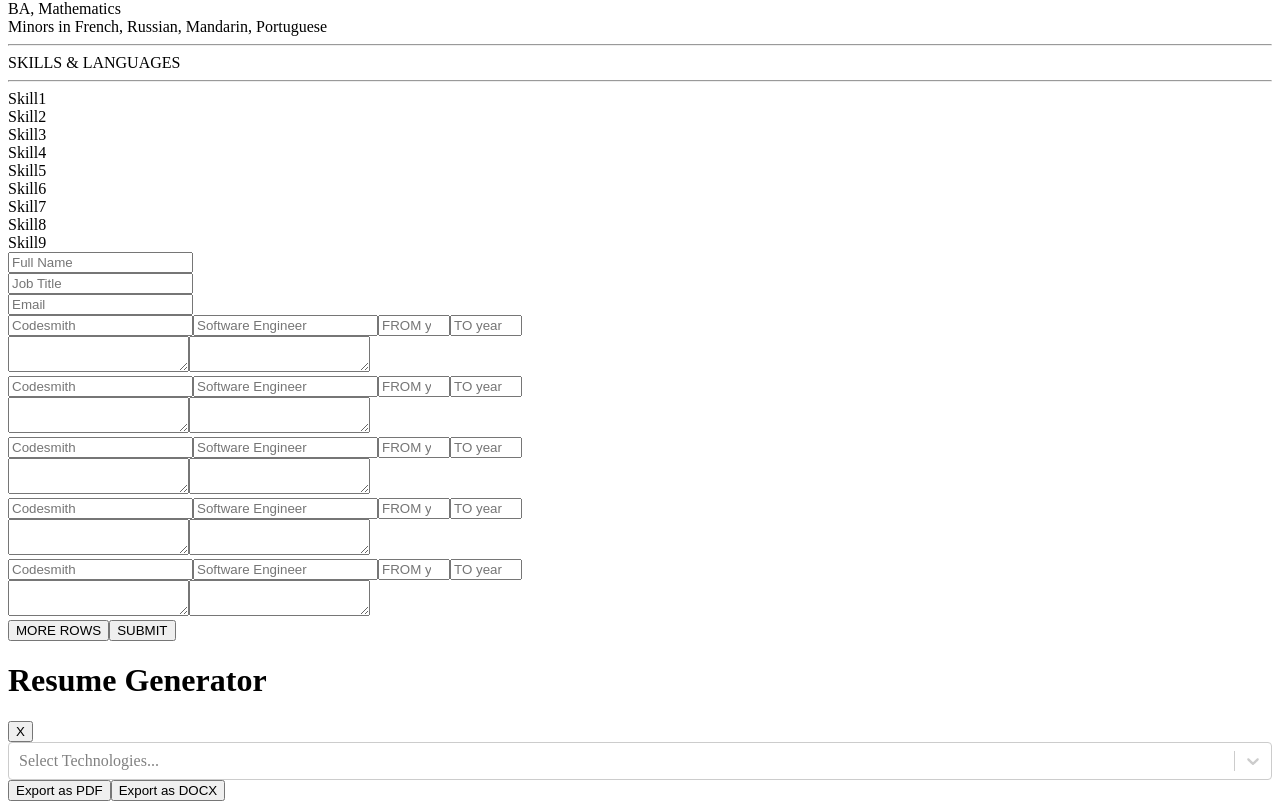
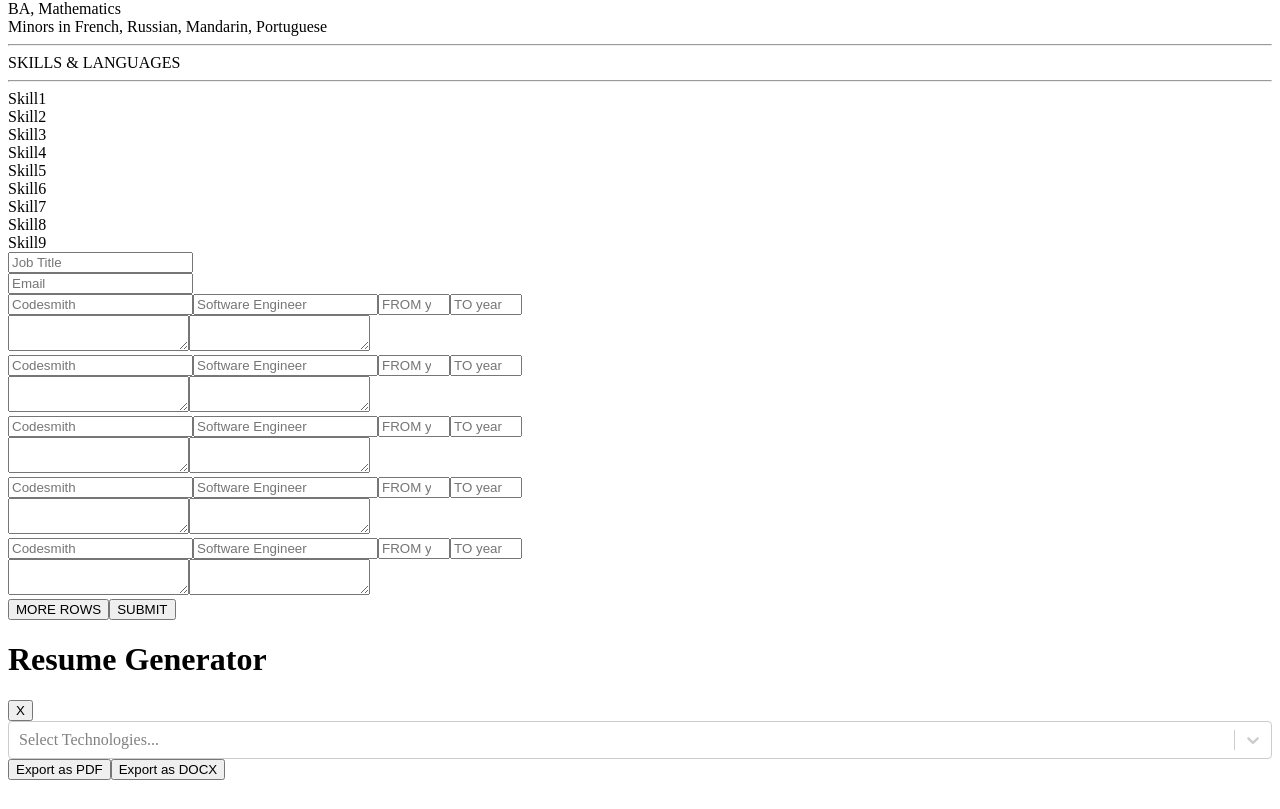
Before and after one commit to brkg/resumkr, a React app: page / in a window 1280 px wide. Shown: the part 908-1717 px from the top of the page. After the commit the page ends 1696 px from the top, so only its background shows below. Built offline with nearby package versions, Linux system fonts and the light colour scheme; the HTML template or start-up script is replaced by a standard one.

Commit message:
full_name rename

```diff
--- a/src/App.jsx
+++ b/src/App.jsx
@@ -8,7 +8,7 @@ const axios = require("axios").default;
 
 const initialState = {
   cv: {
-    fullName: "",
+    full_name: "",
     contact: "", //stretch: contactInfo object with email, number, etc
     resumeTitle: "",
     education: "", //stringify before sending to backend, parse when received
@@ -130,7 +130,7 @@ function App() {
   //add function to set the popup to false if the back says that the user is identified or has cookies.
 
   function onSubmit(obj) {
-    const tempCV = {...cv, fullName: obj.fullName, resumeTitle: obj.title, jobs: obj.jobs };
+    const tempCV = {...cv, resumeTitle: obj.title, jobs: obj.jobs };
     setState({...state, cv: tempCV})
   }
 
--- a/src/Components/CVinput.jsx
+++ b/src/Components/CVinput.jsx
@@ -1,6 +1,8 @@
 import React, { useEffect, useState } from "react";
 
 import CVentry from "./CVentry";
+
+const axios = require("axios").default;
 
 function CVinput(props) {
   const job = {
@@ -46,24 +48,20 @@ function CVinput(props) {
   const submit = () => {
     const jobArray = getAllJobInfo();
     props.updateJobs({
-      fullName: document.getElementById('name').value,
       title: document.getElementById('title').value,
       jobs: jobArray
     });
-    // fetch("/api/submit", {
-      // method: POST,
-      // headers: {
-        // "Content-Type": "Application/JSON",
-      // },
+     fetch("/api/submit", {
+      method: POST,
+       headers: {
+         "Content-Type": "Application/JSON",
+       },
       body: JSON.stringify()
-    // });
+     });
   };
 
   return props.trigger ? (
-    <div id="signupContainer">
-      <div id="labelAndInput">
-        <input type="text" id="name" placeholder="Full Name"></input>
-      </div>
+    <div id="entryContainer">
       <div id="labelAndInput">
         <input type="text" id="title" placeholder="Job Title"></input>
       </div>
```
